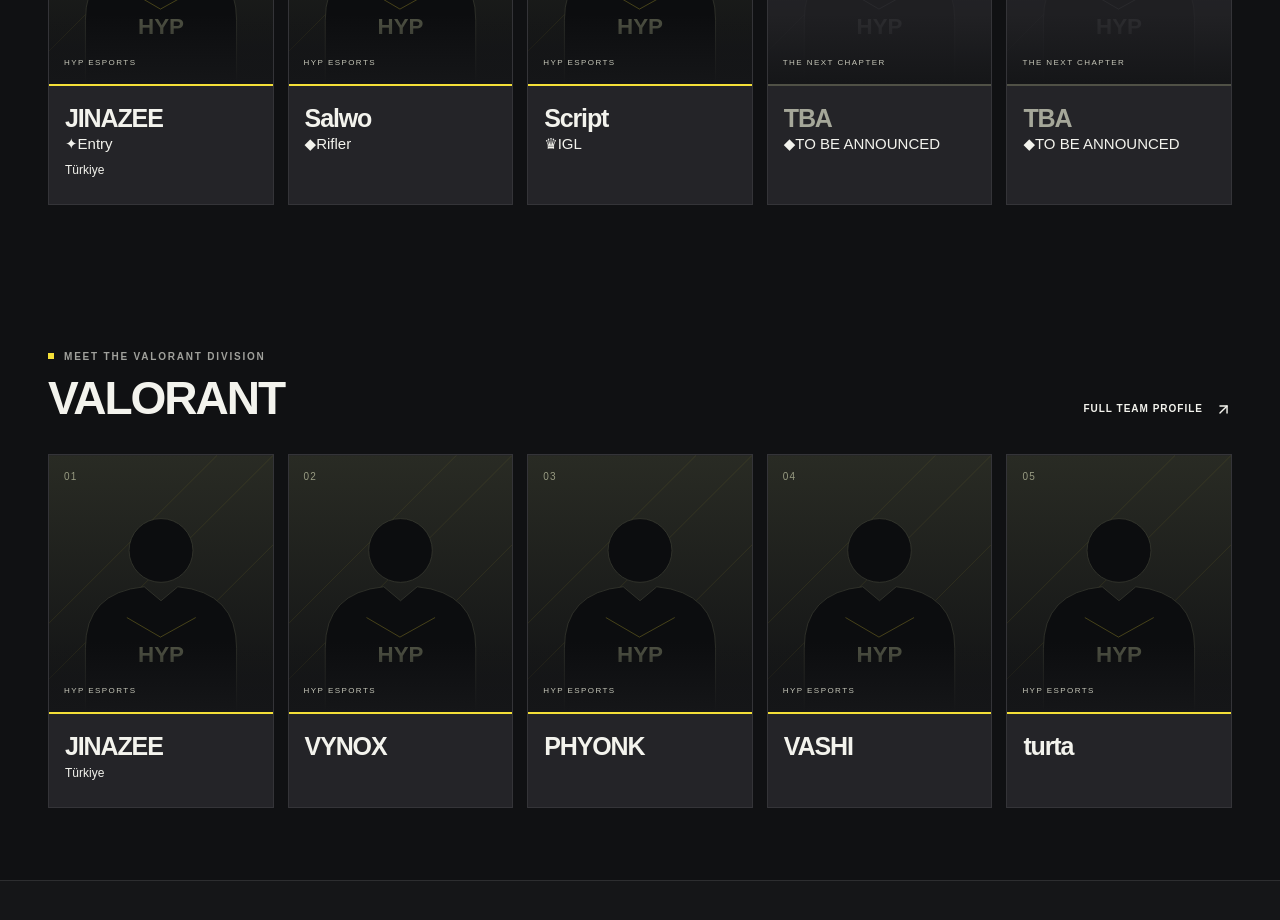
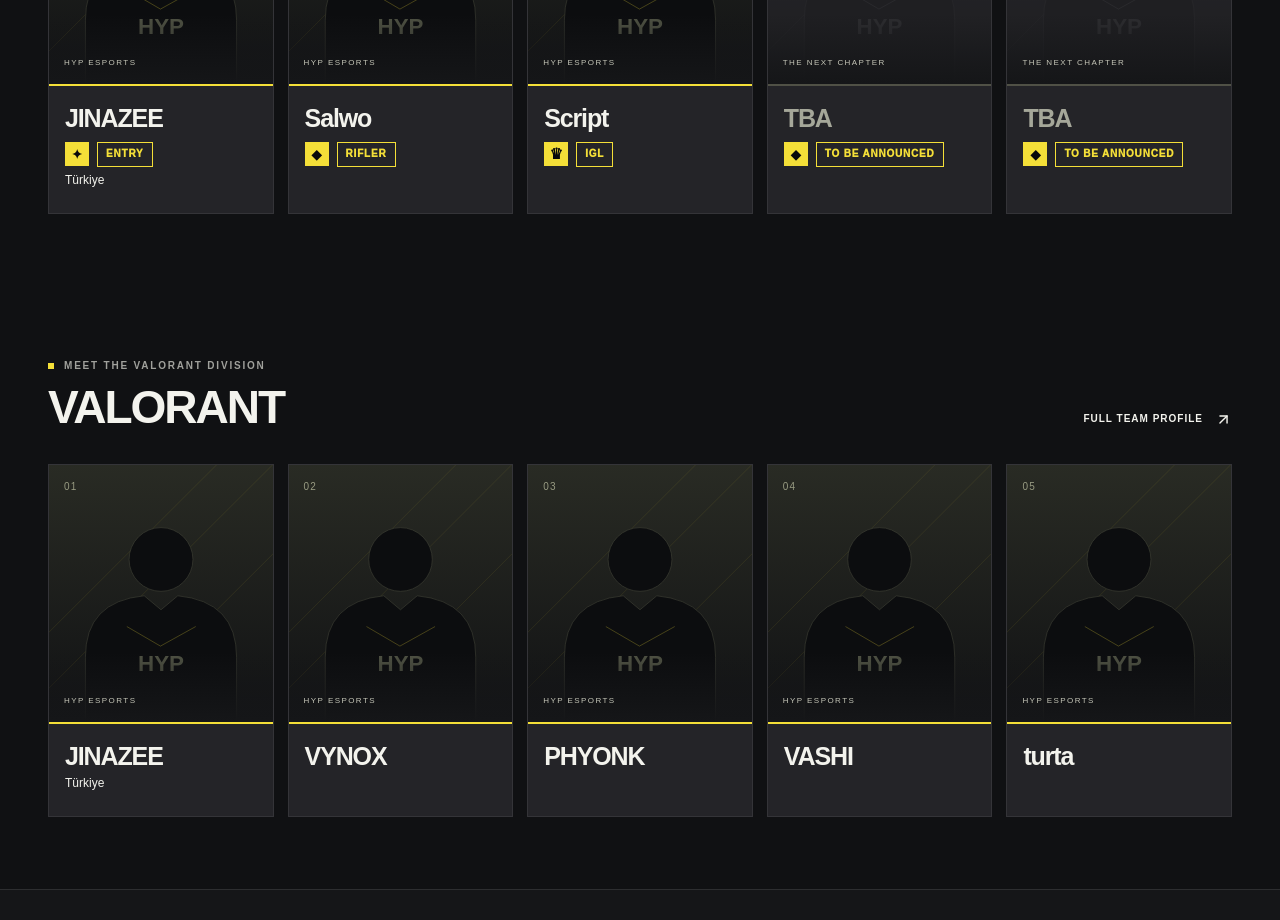
Before and after one commit to dnzlkn10/HYP-Esports-Website, a Next.js app: page / in a window 1280 px wide. Shown: the part 3740-4660 px from the top of the page. Built offline with nearby package versions, Linux system fonts and the light colour scheme.

Commit message:
style: emphasize CS2 roster roles

```diff
--- a/app/globals.css
+++ b/app/globals.css
@@ -2043,3 +2043,6 @@
 .roster-hero{padding:72px 0 30px;background:radial-gradient(circle at 85% 25%,rgba(255,235,0,.09),transparent 27%),#0b0c0f}.roster-hero h1{font-size:clamp(46px,6vw,88px);margin:8px 0 10px}.roster-intro{max-width:680px;color:#aaa;line-height:1.65}.navi-summary{border-top:1px solid var(--line);padding-top:18px}.roster-grid{gap:14px}.roster-grid .player-card{background:#242428;border-color:#343438;transition:transform .2s,border-color .2s}.roster-grid .player-card:hover{transform:translateY(-5px);border-color:var(--yellow)}.equipment-recommend-grid{display:grid;grid-template-columns:repeat(2,minmax(0,1fr));gap:70px 60px;margin-top:28px}.equipment-recommend{display:grid;grid-template-columns:1fr;gap:18px}.equipment-recommend-art{position:relative;height:240px;background:#f4f4f2;overflow:hidden}.equipment-recommend-art img{object-fit:contain;padding:24px}.equipment-recommend h3{font-size:20px;margin:5px 0 10px}.equipment-type{font-size:9px;letter-spacing:.18em;text-transform:uppercase;color:var(--yellow);font-weight:900}.equipment-description{color:#999;line-height:1.65;max-width:520px}.player-profile .section-heading:has(+.equipment-recommend-grid) h2{font-size:clamp(30px,4vw,52px)}@media(max-width:760px){.equipment-recommend-grid{grid-template-columns:1fr;gap:42px}.equipment-recommend-art{height:210px}}
 
 .profile-real-name{font-size:clamp(22px,2.2vw,34px);margin:2px 0 10px}.profile-socials{display:flex;gap:12px;margin:18px 0 20px}.profile-socials a{display:flex;align-items:center;gap:8px;color:#fff;text-decoration:none;border:1px solid #454549;padding:9px 12px;transition:.2s}.profile-socials a:hover{border-color:var(--yellow);transform:translateY(-2px)}.profile-socials small{font-weight:800}.social-icon{display:grid;place-items:center;width:24px;height:24px;font-weight:900}.social-instagram{border-radius:7px;background:linear-gradient(135deg,#8a3ab9,#e95950)}.social-kick{background:#53fc18;color:#050505}.social-youtube{color:#fff;background:#f00;border-radius:6px;font-size:12px}
+
+/* CS2 roster role treatment */
+.cs-role-row{display:flex;align-items:center;gap:8px;margin-top:10px}.cs-role-badge{display:inline-flex;align-items:center;min-height:24px;padding:3px 8px;border:1px solid var(--yellow);color:var(--yellow);font-size:10px;font-weight:950;letter-spacing:.08em;text-transform:uppercase}.role-symbol{display:grid;place-items:center;width:24px;height:24px;background:var(--yellow);color:#08090b;font-size:13px;font-weight:950}.role-igl{font-size:15px}.player-card-link{display:block;color:inherit;text-decoration:none;cursor:pointer}.player-card-link:hover .cs-role-badge{background:var(--yellow);color:#08090b}
```
